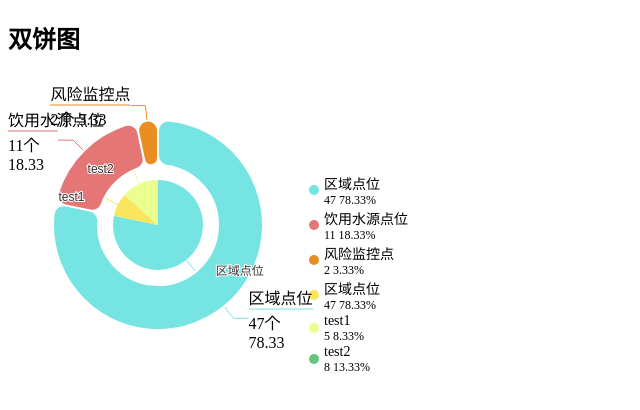
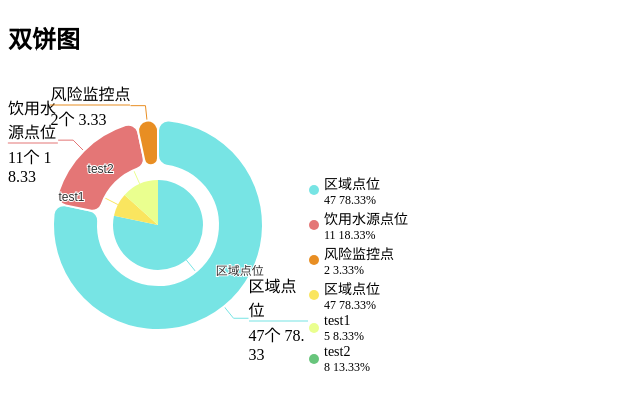
Before and after one commit to hejuxin/echartspie, a React (Create React App) app: page / in a window 1280 px wide. Shown: the top 410 px of the page, without its empty margins (0-640 px from the left). Built offline with nearby package versions, Linux system fonts and the light colour scheme.

Commit message:
style: 调整样式

```diff
--- /dev/null
+++ b/src/components/LabelBlock/index.css
@@ -0,0 +1,4 @@
+.label-item {
+    word-break: break-all;
+    position: absolute;
+}
--- a/src/components/LabelBlock/index.jsx
+++ b/src/components/LabelBlock/index.jsx
@@ -1,5 +1,6 @@
 import React from 'react';
 import { getParams } from '../../utils';
+import './index.css';
 
 const LabelBlock = (props) => {
   const { data, labelPos, option, hightlightIndex } = props;
@@ -30,14 +31,13 @@ const LabelBlock = (props) => {
         return (
           <div
             style={{
-              position: 'absolute',
               left: endPos?.[0],
               top: endPos?.[1],
               transform: `translate(${isLeft ? '-100%' : 0}, -50%)`,
               maxWidth: endPos?.[0],
-              wordBreak: 'keep-all',
             }}
             key={`label_${item.name}`}
+            className='label-item'
           >
             {activeLabel?.content
               ? isActive
```
